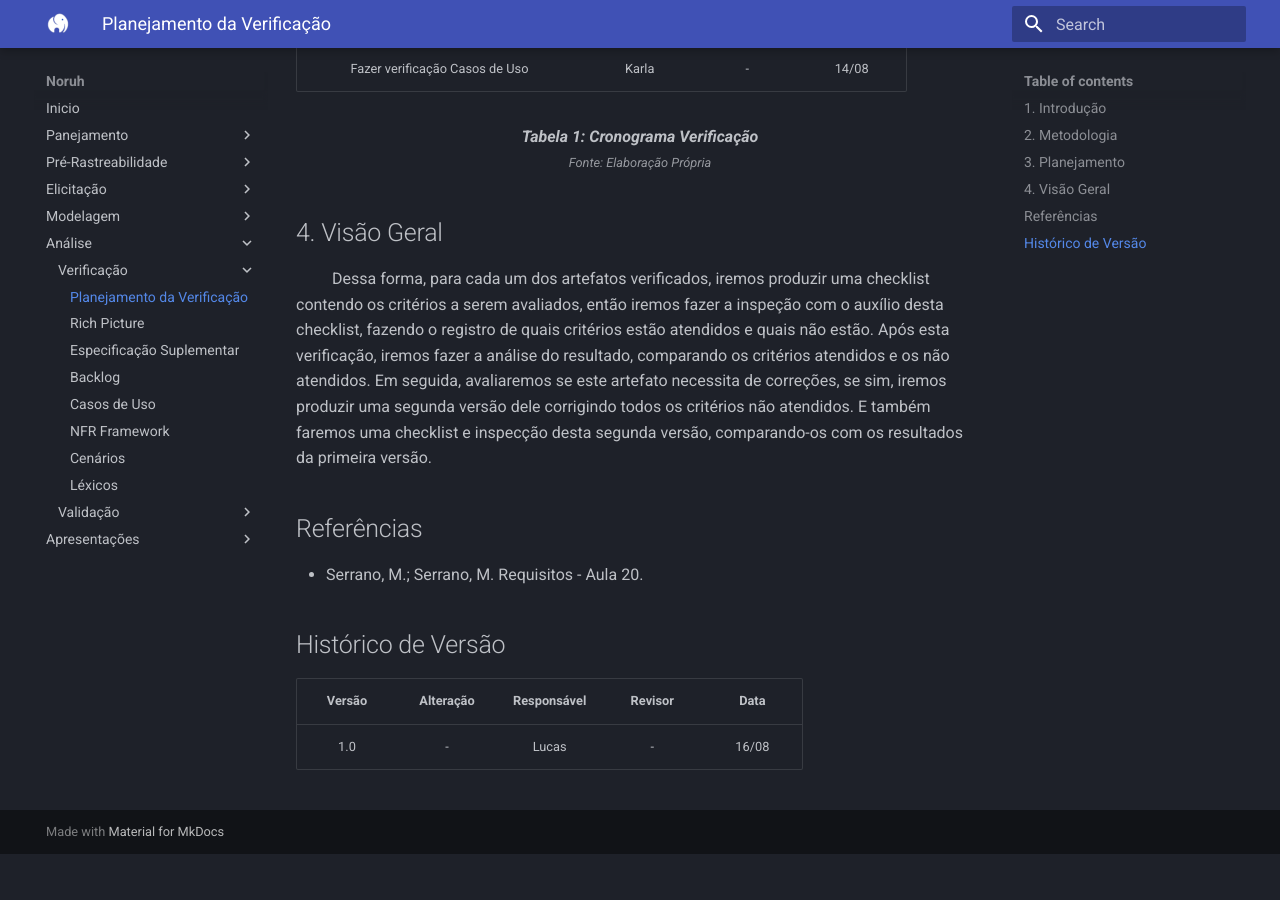
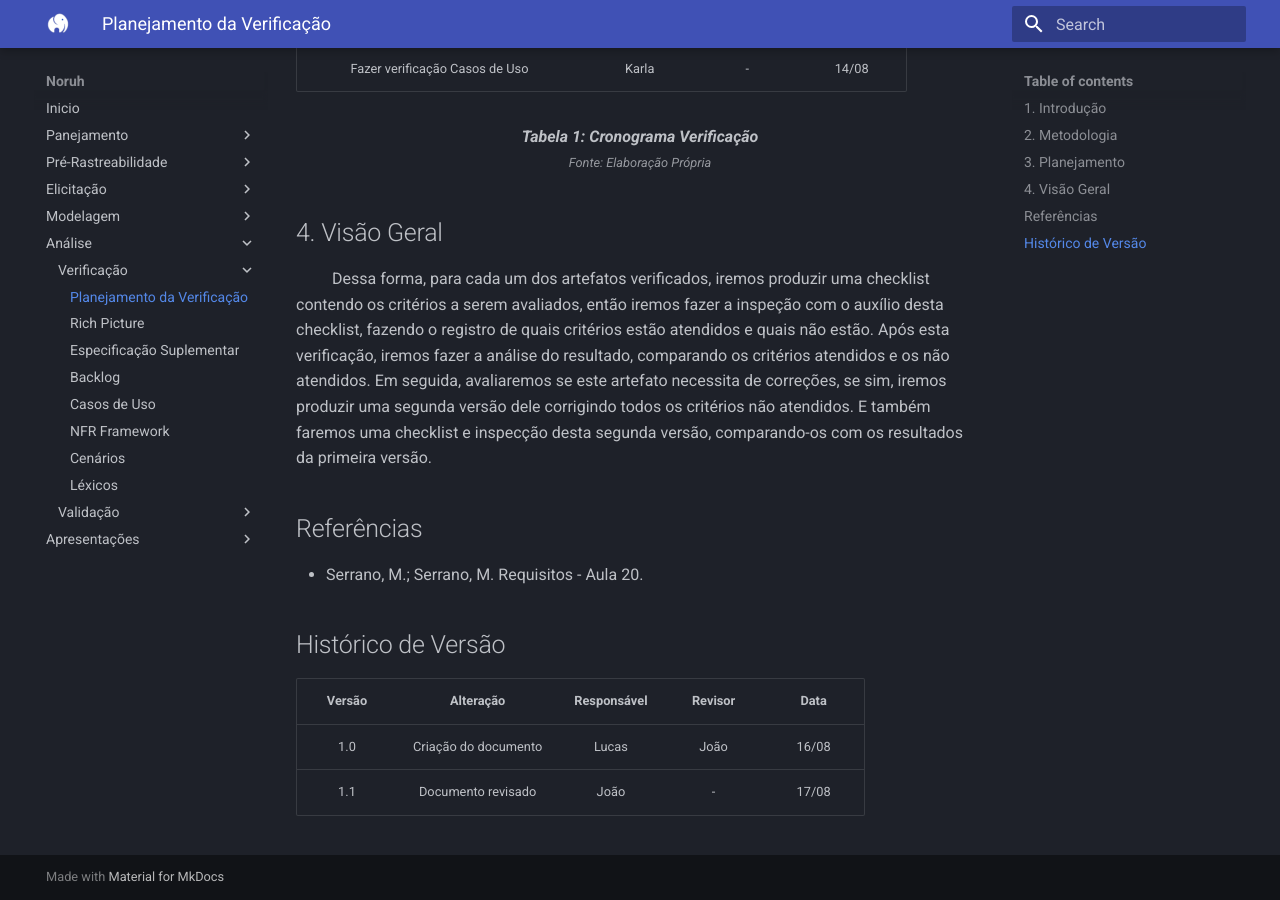
Before and after one commit to Thiab394/2022.1-Noruh, an MkDocs documentation site: the page built from docs/analise/verificacao/planejamento.md, in a window 1280 px wide and 900 px high, scrolled down 1477 px. Built offline with MkDocs 1.6.1 and Material for MkDocs 9.7.7, drawn with Linux system fonts in a browser that asks for light colours; before the commit the page ends 2331 px from its top, so only the background shows below that.

Commit message:
Adiciona revisor

```diff
--- a/docs/analise/verificacao/planejamento.md
+++ b/docs/analise/verificacao/planejamento.md
@@ -50,4 +50,5 @@
 
 | Versão |      Alteração       |     Responsável      |    Revisor    | Data  |
 | :----: | :------------------: | :------------------: | :-----------: | :---: |
-|  1.0   |          -           |    Lucas     |     -     | 16/08 |
+|  1.0   |       Criação do documento          |    Lucas     |     João     | 16/08 |
+|  1.1   |       Documento revisado          |    João     |     -     | 17/08 |
```
